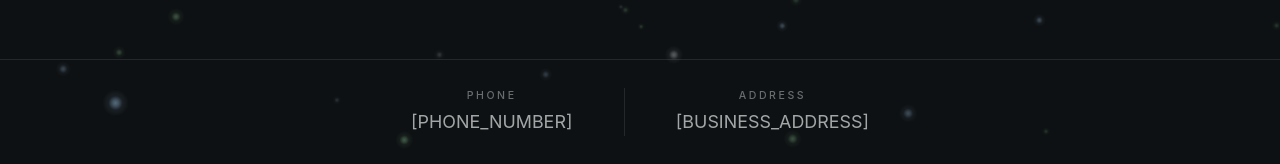
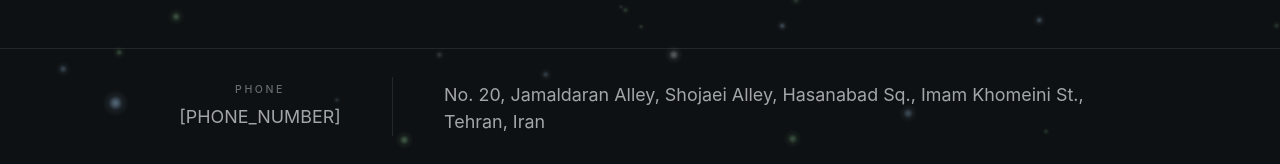
Before and after one commit to mohamaddaalish-hub/konvex-2, a plain HTML site: page index.html in a window 1280 px wide. Shown: the part 636-800 px from the top of the page. Drawn offline with Linux system fonts and the light colour scheme.

Commit message:
Update index.html

```diff
--- a/index.html
+++ b/index.html
@@ -58,12 +58,12 @@
         <li class="contact__item">
           <span class="contact__label">Phone</span>
           <!-- PLACEHOLDER: replace [PHONE_NUMBER] in the text and in the tel: href -->
-          <a class="contact__value contact__value--phone" href="tel:[PHONE_NUMBER]">[PHONE_NUMBER]</a>
+          <a class="contact__value contact__value--phone" href="tel:021-66 413 415">[PHONE_NUMBER]</a>
         </li>
         <li class="contact__item">
-          <span class="contact__label">Address</span>
+          <span class="contact__label"></span>
           <!-- PLACEHOLDER: replace [BUSINESS_ADDRESS] -->
-          <address class="contact__value contact__value--address">[BUSINESS_ADDRESS]</address>
+          <address class="contact__value contact__value--address">No. 20, Jamaldaran Alley, Shojaei Alley, Hasanabad Sq., Imam Khomeini St., Tehran, Iran</address>
         </li>
       </ul>
     </footer>
```
